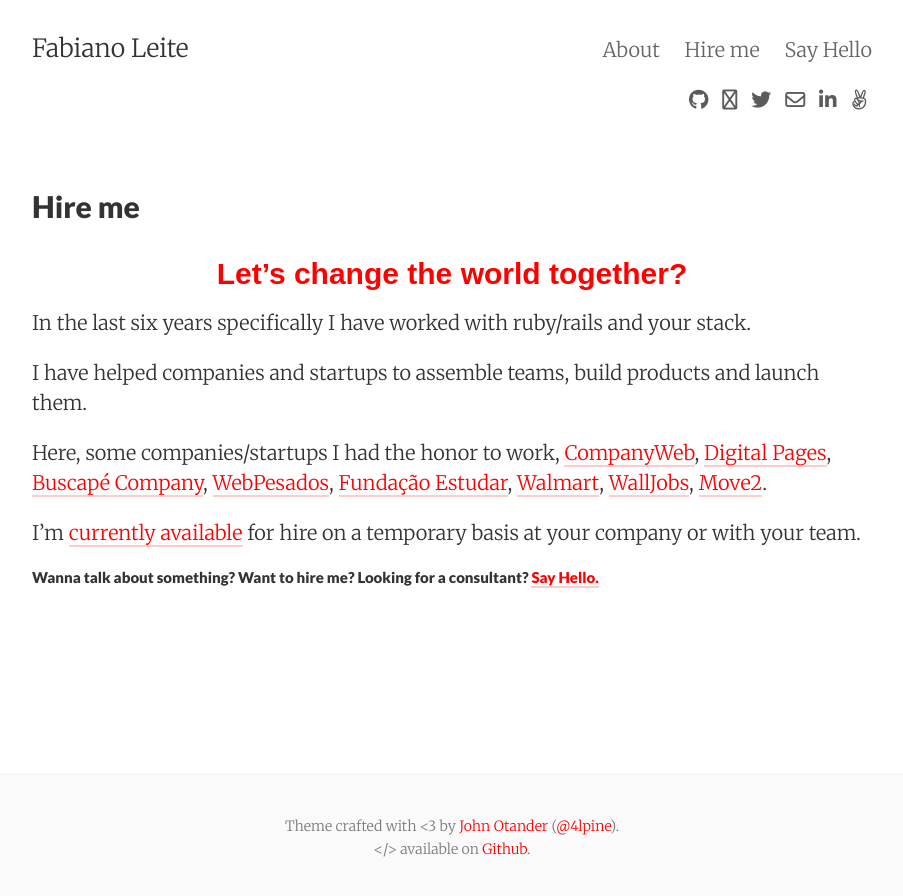
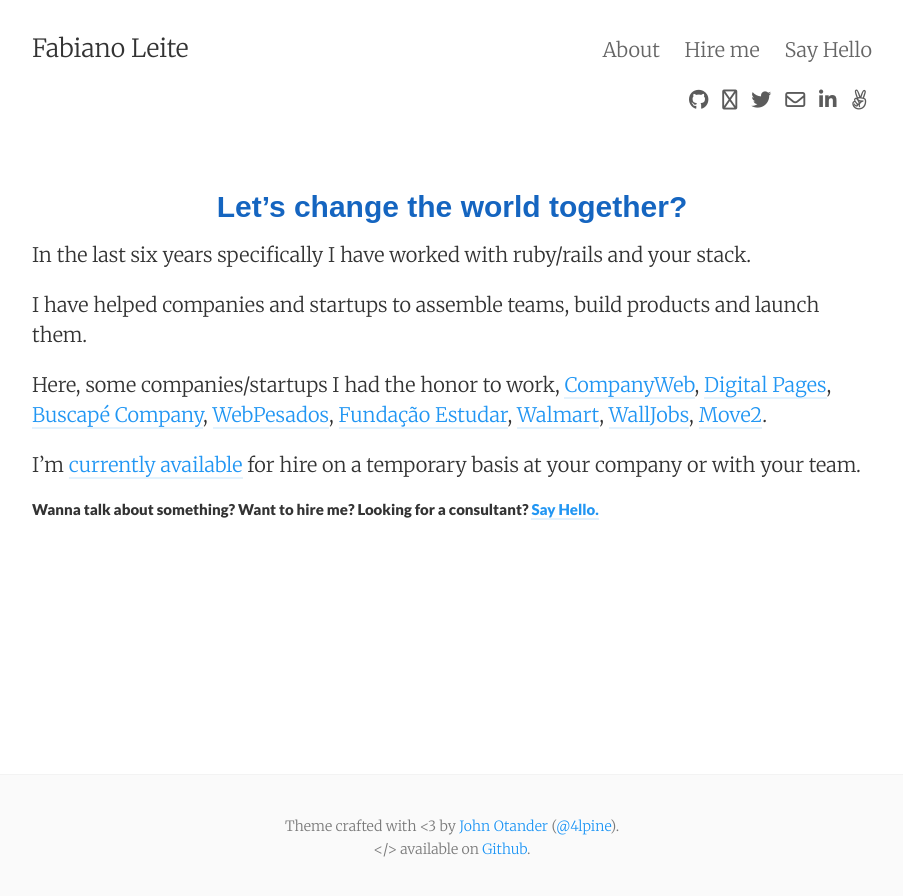
Before and after one commit to fabianoleittes/fabianoleittes.github.io, a Jekyll site: the page built from hire.md, in a window 1280 px wide. Shown: the top 896 px of the page, without its empty margins (188-1091 px from the left). Built offline with Jekyll 4.4.1, drawn with Linux system fonts in a browser that asks for light colours; nearby versions of some CDN libraries; comment, search, counter and statistics services are not loaded.

Commit message:
Change h2 color.

```diff
--- a/_sass/_links.scss
+++ b/_sass/_links.scss
@@ -1,5 +1,5 @@
 a {
-  color: red;
+  color: #2196F3;
   // background-image: linear-gradient(to top,
   //   rgba(0,0,0,0) 13%,
   //   rgba($link-color,.8) 13%,
--- a/_sass/_posts.scss
+++ b/_sass/_posts.scss
@@ -9,15 +9,19 @@
   word-break: break-word;
   display: block;
   font-size: 1.5em;
-  color: red;
+  color: #1565C0;
 }
 
 .post a:hover {
-  border-color: red;
+  border-color: #1565C0;
+}
+
+.post-header {
+  display: none;
 }
 .post a {
   text-decoration: none;
-  border-bottom: 2px solid #fcc;
+  border-bottom: 2px solid #E3F2FD;
   -webkit-transition: border-color 0.2s ease;
   -moz-transition: border-color 0.2s ease;
   -ms-transition: border-color 0.2s ease;
```
